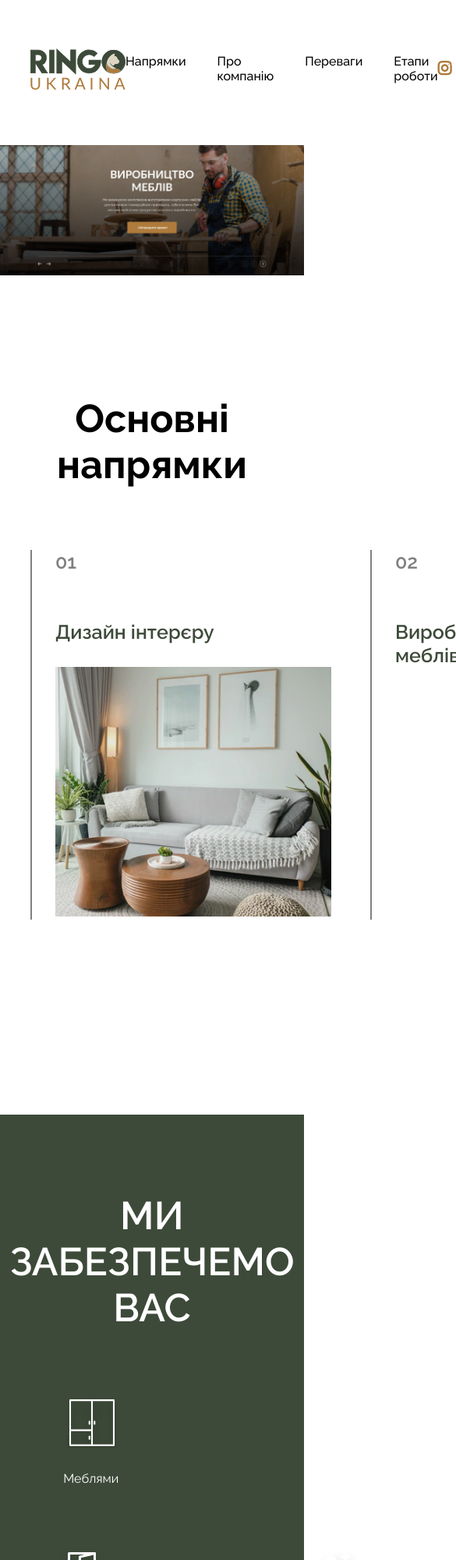
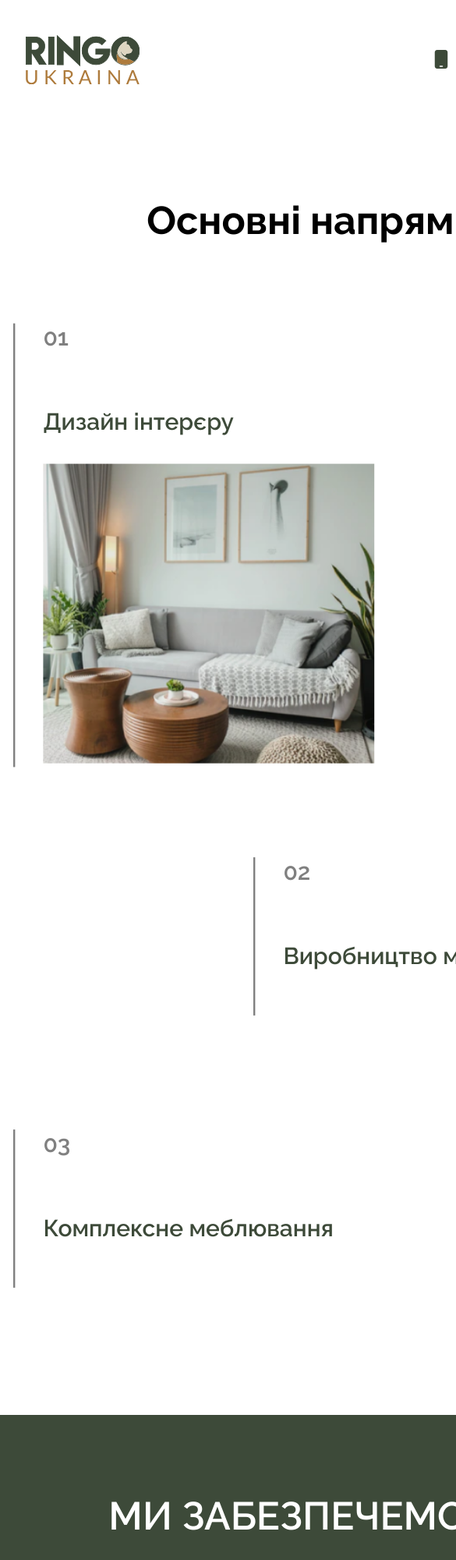
Before and after one commit to Abdulaziz0022/Lesson-8, a plain HTML site: page index.html in a window 390 px wide. Shown: the top 2000 px of the page at 78% size, 585 px wide, since content can reach past the window. Drawn offline with Linux system fonts and the light colour scheme.

Commit message:
new items add

```diff
--- a/index.html
+++ b/index.html
@@ -61,7 +61,7 @@
             </div>
             <div class="facility">
                 <h2>Ми забезпечемо вас </h2>
-                <div>
+                <div class="parts">
                     <div class="part1">
                         <div>
                             <img src="./images/img4.svg" alt="">
--- a/scss/_main1.scss
+++ b/scss/_main1.scss
@@ -1,7 +1,8 @@
-.container{
+.container {
     max-width: 1700px;
-    min-width:  200px;
+    min-width: 850px;
 }
+
 .main {
     padding-top: 150px;
     width: 80%;
@@ -120,15 +121,6 @@
             justify-content: space-between;
             text-align: center;
             gap: 250px;
-
-            // padding-left: 20px;
-            .div7 {
-                // margin-left: 30px;
-            }
-
-            .div8 {
-                // margin-left: 5px;
-            }
         }
     }
 }
--- /dev/null
+++ b/scss/_responsive.scss
@@ -0,0 +1,83 @@
+@media (min-width: 320px) and (max-width: 768px) {
+    .container {
+        width: 100%;
+        margin: 0 auto;
+
+        header {
+            justify-content: space-between;
+
+            img {
+                transform: scale(1.2);
+                padding-right: 400px;
+            }
+
+            .ul1 {
+                display: none;
+            }
+
+            .ul2 {
+                display: none;
+            }
+
+            .ul3 {
+                transform: scale(1.5);
+
+                li {
+                    width: 200px;
+                }
+            }
+        }
+
+        .baner {
+            display: none;
+        }
+
+        .main {
+            h1 {
+                margin-left: 80px;
+                width: 500px;
+                margin-bottom: 150px;
+            }
+
+            .main1 {
+                display: inline;
+
+                .claster {
+                    margin-bottom: 180px;
+                    transform: scale(1.2);
+                }
+
+                .claster1 {
+                    margin-bottom: 180px;
+                    transform: scale(1.2);
+                    margin-left: 280px;
+                }
+
+                .claster2 {
+                    margin-bottom: 180px;
+                    transform: scale(1.2);
+                }
+            }
+        }
+
+        .facility {
+            width: 100%;
+            margin-bottom: 0;
+            height: auto;
+
+            .parts {
+                display: flex;
+
+                .part1 {
+                    display: inline-block;
+                    font-size: 20px
+                }
+
+                .part2 {
+                    display: inline;
+                    font-size: 20px;
+                }
+            }
+        }
+    }
+}
--- a/scss/main.scss
+++ b/scss/main.scss
@@ -1,2 +1,3 @@
 @import "header";
 @import "main1";
+@import "responsive";
```
Also changed, not shown: css/main.css, 1 other file.
